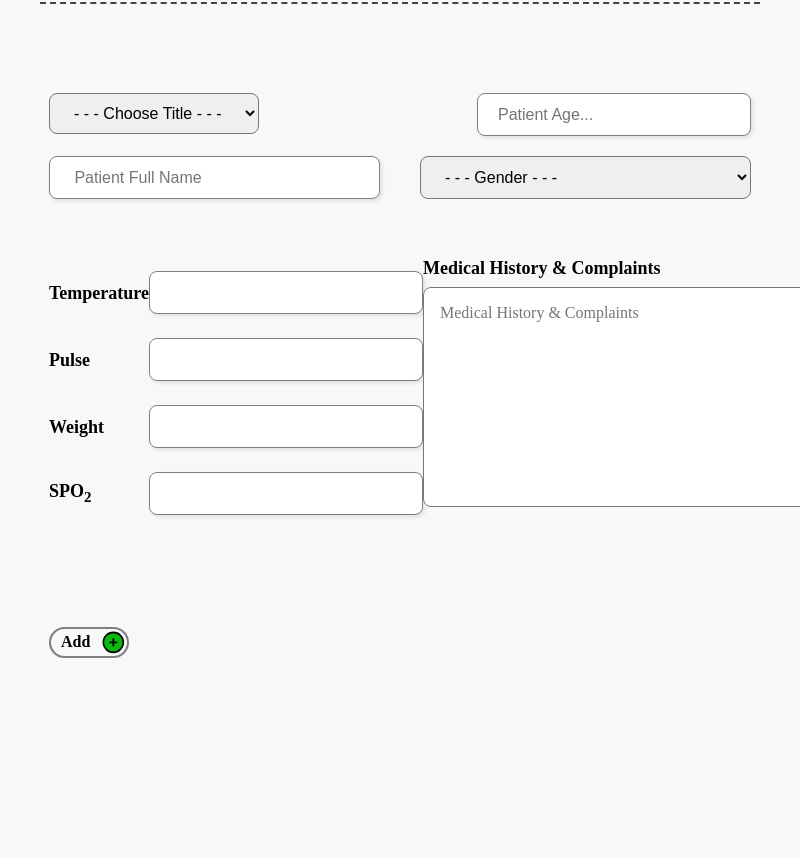
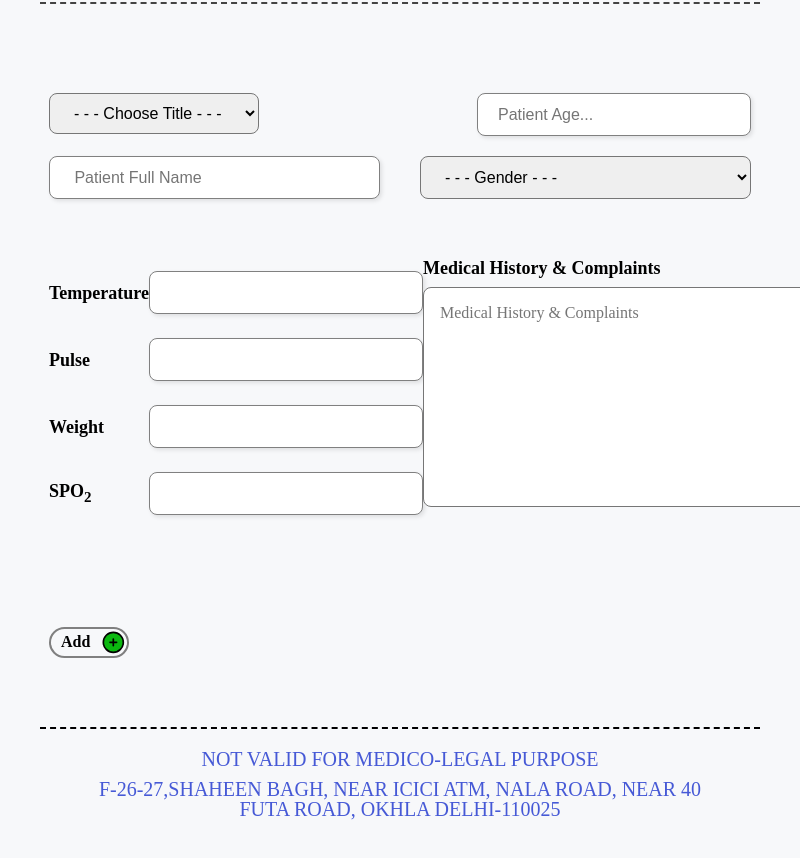
Before and after one commit to merajsiddiqui/medical-report-deskapp, an Electron app: page index.html in a window 800 px wide. Shown: the part 118-976 px from the top of the page. Before the commit the page ends 825 px from the top, so only its background shows below. Drawn offline with Linux system fonts and the light colour scheme.

Commit message:
footer added

```diff
--- a/index.html
+++ b/index.html
@@ -76,6 +76,14 @@
     </div>
 
   </div>
+
+  <footer>
+    <div class="footer">
+      <p class="legal">not valid for medico-legal purpose</p>
+      <p class="address">f-26-27,shaheen bagh, near icici atm, nala road, near 40 futa road, okhla delhi-110025</p>
+    </div>
+
+  </footer>
   <script src="renderer.js"></script>
 </body>
 
--- a/renderer.js
+++ b/renderer.js
@@ -22,7 +22,7 @@ const createNode = function (count) {
 };
 
 const append = function (ele, pos, i) {
-  pos.append(ele);
+  pos.prepend(ele);
   const dltbtn = document.getElementById(`dltbtn-${i - 1}`);
   dltbtn.addEventListener("click", function () {
     ele.remove();
--- a/style.css
+++ b/style.css
@@ -127,7 +127,6 @@ textarea {
 } */
 
 .add {
-  /* margin-left: 4rem; */
   font-size: 1.6rem;
   border: 2px solid grey;
   display: flex;
@@ -179,3 +178,19 @@ textarea {
   width: 3.2rem;
   cursor: pointer;
 }
+
+.footer {
+  width: 90%;
+  font-size: 2rem;
+  color: rgba(8, 34, 201, 0.742);
+
+  border-top: 2px dashed black;
+  display: flex;
+  flex-direction: column;
+  padding: 2rem 4rem;
+  text-align: center;
+  /* background-color: lightblue; */
+  margin: 2rem auto;
+  text-transform: uppercase;
+  gap: 1rem;
+}
```
